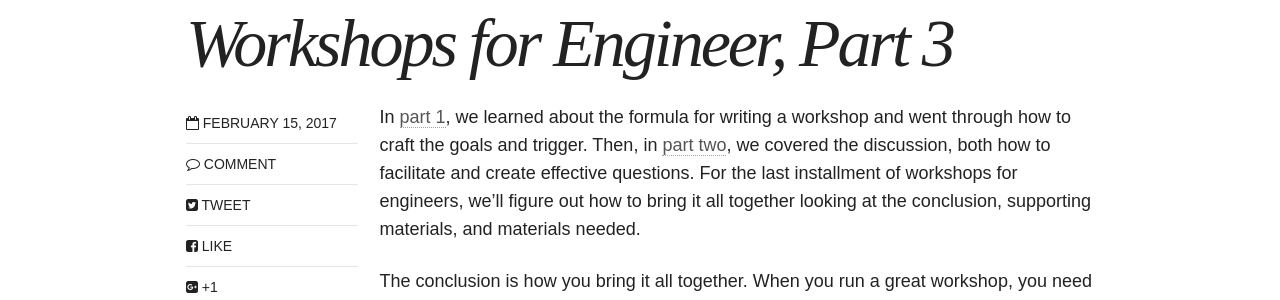
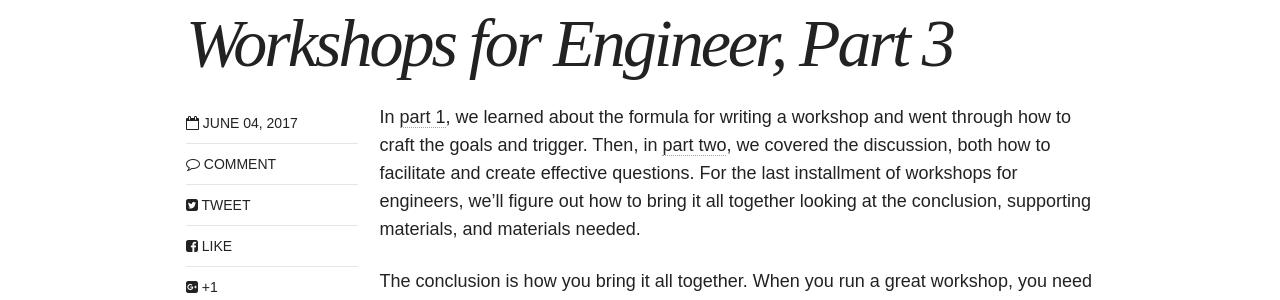
Before and after one commit to asheren/asheren.github.io, a Jekyll site: the page built from _posts/blog/2017-06-04-workshops-for-engineers-part-3.md, in a window 1280 px wide. Shown: the part 549-849 px from the top of the page. Built offline with Jekyll 4.4.1, drawn with Linux system fonts in a browser that asks for light colours; nearby versions of some CDN libraries; comment, search, counter and statistics services are not loaded.

Commit message:
Updated links and date

```diff
--- a/_posts/blog/2017-02-22-workshops-for-engineers-part-3.md
+++ b/_posts/blog/2017-06-04-workshops-for-engineers-part-3.md
@@ -1,7 +1,7 @@
 ---
 layout: post
 title: "Workshops for Engineer, Part 3"
-date: '2017-02-15'
+date: '2017-06-04'
 author: Allison McMillan
 share: true
 tags:
@@ -13,7 +13,7 @@
 - leadership development
 ---
 
-In [part 1](), we learned about the formula for writing a workshop and went through how to craft the goals and trigger. Then, in [part two](), we covered the discussion, both how to facilitate and create effective questions. For the last installment of workshops for engineers, we’ll figure out how to bring it all together looking at the conclusion, supporting materials, and materials needed.
+In [part 1](http://daydreamsinruby.com/workshops-for-engineers-part-1/), we learned about the formula for writing a workshop and went through how to craft the goals and trigger. Then, in [part two](http://daydreamsinruby.com/workshops-for-engineers-part-2/), we covered the discussion, both how to facilitate and create effective questions. For the last installment of workshops for engineers, we’ll figure out how to bring it all together looking at the conclusion, supporting materials, and materials needed.
 
 The conclusion is how you bring it all together. When you run a great workshop, you need to “close” it in a thoughtful way. A conclusion can be a thoughtful statement, a call to action, or a final thought from the group as a way to conclude. One example is having everyone go around and say one thing they learned about themselves during the course of the activity. Another example is having folks write on an index card their next step and keep it with them. Conclusion statements or activities are generally pretty short… under five minutes.
 
```
